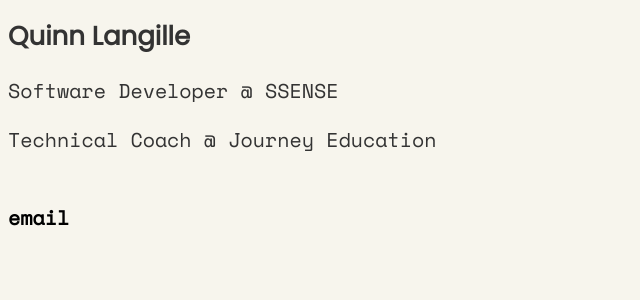
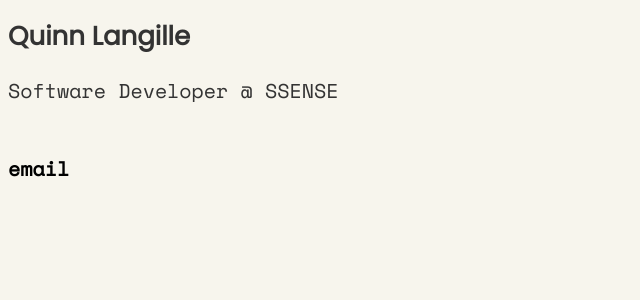
Before and after one commit to quinnlangille/quinnlangille.com, a Next.js app: page / in a window 1280 px wide. Shown: the top 300 px of the page, without its empty margins (0-640 px from the left). Built offline with nearby package versions, Linux system fonts and the light colour scheme.

Commit message:
feat: remove technical coach

```diff
--- a/pages/index.tsx
+++ b/pages/index.tsx
@@ -5,7 +5,6 @@
   <Layout>
     <h1 className="title">{ config.title }</h1>
     <p> Software Developer @ SSENSE </p>
-    <p> Technical Coach @ Journey Education </p>
     <br />
     <a href="mailto:me@quinnlangille.com" style={{ textDecoration: 'none', color: 'black', fontWeight: 'bold' }}>email</a>
   </Layout>
```
